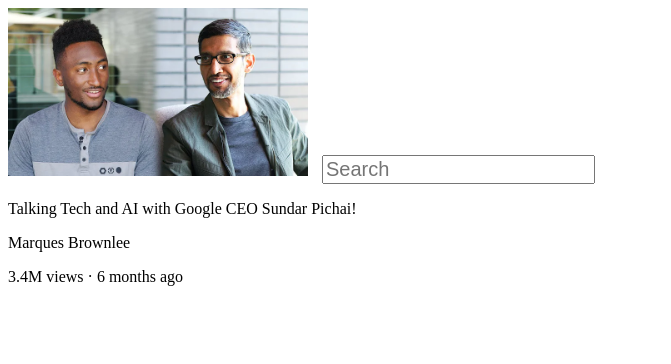
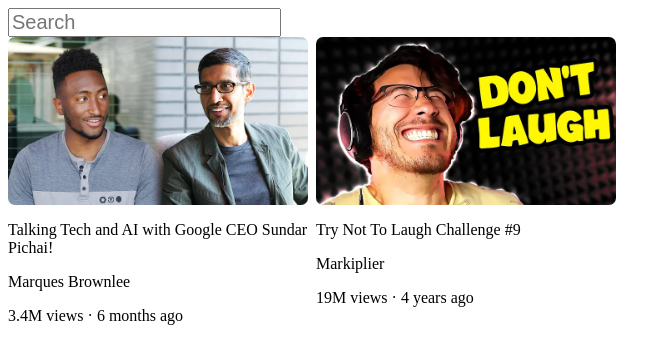
Before and after one commit to acheronx0577/Front-End-Youtube-Website, a plain HTML site: page Youtube.html in a window 1280 px wide. Shown: the whole page, without its empty margins (0-671 px from the left). Drawn offline with Linux system fonts and the light colour scheme.

Commit message:
Add 2 pictures of Thumbnails and channel profile pictures with design div container in css and html

```diff
--- a/Style/YouTube.css
+++ b/Style/YouTube.css
@@ -1,8 +1,21 @@
 [class = "thumbnails"] {
+    display: block;
+    width: 300px;
+    border-radius: 7px;
+}
+
+[class = "search-bar"] {
+    display: block;
+    font-size: 20px;
+}
+
+[class = "video-title"] {
     width: 300px;
 }
 
-[class = "search-bar"] {
-    font-size: 20px;
-    margin-left: 10px;
+[class = "video-preview"] {
+    display: inline-block;
+    width: 300px;
+    vertical-align: top;
+    margin-right: 4px;
 }
--- a/Youtube.html
+++ b/Youtube.html
@@ -6,18 +6,22 @@
       <link rel = "stylesheet" href = "Style/YouTube.css">
     </head>
     <body>
-      <img class = "thumbnails" src = "Thumbnails/thumbnail-1.webp">
       <input class = "search-bar" type = "text" placeholder = "Search">
-      <p class = "video-title">
-        Talking Tech and AI with Google CEO Sundar Pichai!
-      </p>
 
-      <p>
-        Marques Brownlee
-      </p>
+      <div class = "video-preview">
+        <img class = "thumbnails" src = "Thumbnails/thumbnail-1.webp">
 
-      <p>
-        3.4M views &#183; 6 months ago
-      </p>
+        <p class = "video-title"> Talking Tech and AI with Google CEO Sundar Pichai! </p>
+        <p class = "video-author"> Marques Brownlee </p>
+        <p class = "video-stats"> 3.4M views &#183; 6 months ago </p>
+      </div>
+
+      <div class = "video-preview">
+        <img class = "thumbnails" src = "Thumbnails/thumbnail-2.webp">
+
+        <p class = "video-title"> Try Not To Laugh Challenge #9 </p>
+        <p class = "video-author"> Markiplier </p>
+        <p class = "video-stats"> 19M views &#183; 4 years ago </p>
+      </div>
     </body>
   </html>
```
Also changed, not shown: Channel-pictures/channel-1.jpeg (added), Thumbnails/thumbnail-2.webp (added).
